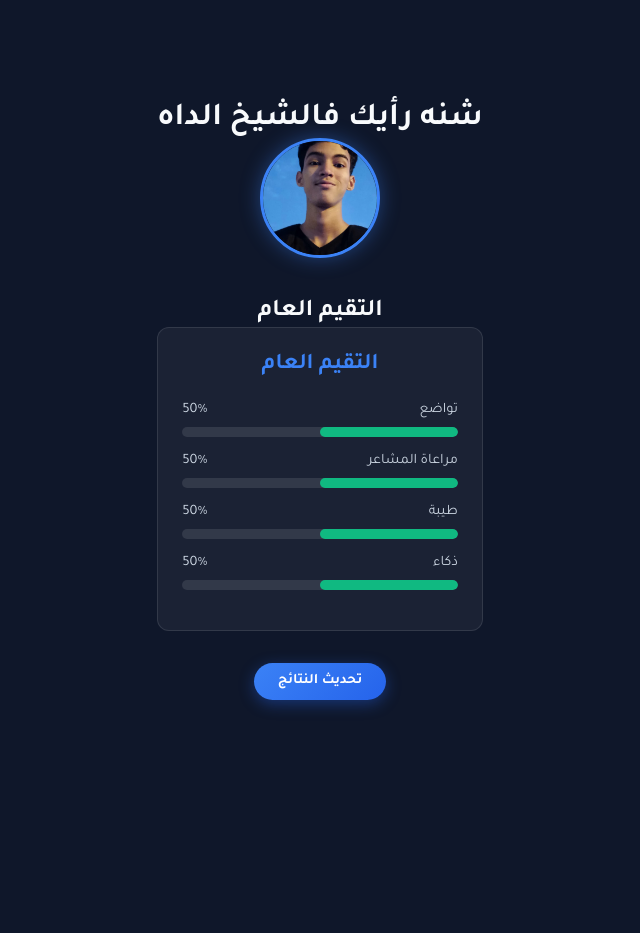
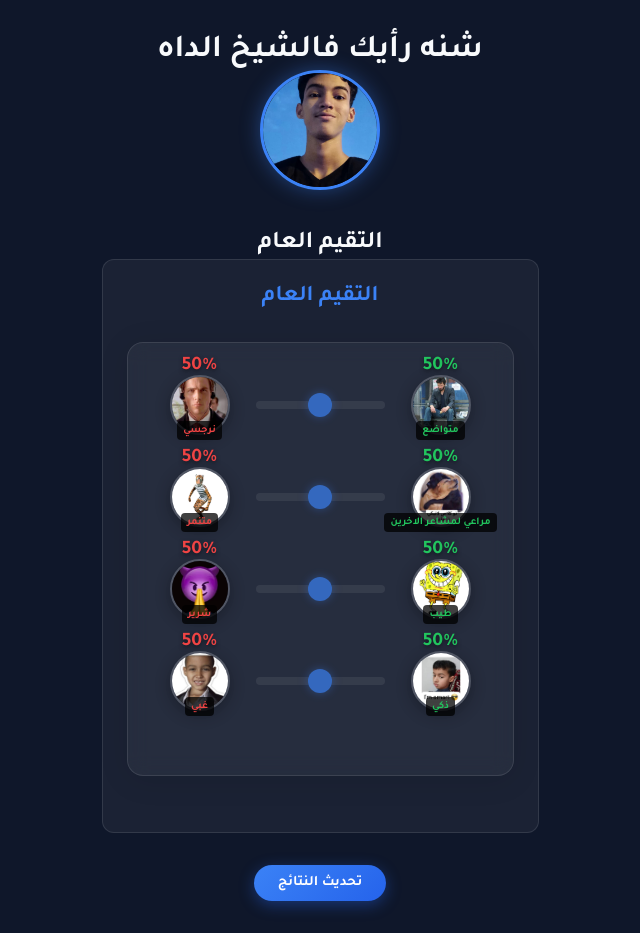
Before and after one commit to Cheikh-dah/Your-thoughts-on-me, a React (Vite) app: page /results in a window 1280 px wide. Shown: the whole page, without its empty margins (320-960 px from the left). Before the commit the page ends 800 px from the top, so only its background shows below. Built offline with nearby package versions, Linux system fonts and the light colour scheme; no server answers; the database is empty.

Commit message:
Update results cards to use Slider component with icons like rating card

```diff
--- a/src/components/ResultsView.jsx
+++ b/src/components/ResultsView.jsx
@@ -1,5 +1,16 @@
 import React from 'react';
+import Slider from './Slider';
 import './ResultsView.css';
+
+// Import images
+import humbleImg from '../../picts/humble.jpeg';
+import narcissistImg from '../../picts/narcessist.jpeg';
+import empethyImg from '../../picts/empethy.jpeg';
+import bullyImg from '../../picts/bully.jpeg';
+import niceImg from '../../picts/nice.jpeg';
+import badImg from '../../picts/bad.jpeg';
+import stupidImg from '../../picts/stupid.jpeg';
+import smartImg from '../../picts/smart.jpeg';
 
 const ResultsView = ({ userRatings, generalRatingsOverride }) => {
     // Use override if provided, otherwise default to 50% for all ratings
@@ -10,39 +21,92 @@
         smart: 50,
     };
 
-    const renderBar = (label, value, color) => (
-        <div className="result-item">
-            <div className="result-label">
-                <span>{label}</span>
-                <span>{value}%</span>
-            </div>
-            <div className="progress-bar-bg">
-                <div
-                    className="progress-bar-fill"
-                    style={{ width: `${value}%`, backgroundColor: color }}
-                ></div>
-            </div>
-        </div>
-    );
-
     return (
         <div className="results-container">
             {userRatings && (
                 <div className="results-panel">
                     <h3>تقييمك</h3>
-                    {renderBar('تواضع', userRatings.humble, '#3b82f6')}
-                    {renderBar('مراعاة المشاعر', userRatings.considerate, '#3b82f6')}
-                    {renderBar('طيبة', userRatings.kind, '#3b82f6')}
-                    {renderBar('ذكاء', userRatings.smart, '#3b82f6')}
+                    <div className="rating-card">
+                        <Slider
+                            leftLabel="متواضع"
+                            rightLabel="نرجسي"
+                            leftImage={humbleImg}
+                            rightImage={narcissistImg}
+                            value={userRatings.humble}
+                            onChange={() => {}}
+                            disabled={true}
+                        />
+                        <Slider
+                            leftLabel="مراعي لمشاعر الاخرين"
+                            rightLabel="متنمر"
+                            leftImage={empethyImg}
+                            rightImage={bullyImg}
+                            value={userRatings.considerate}
+                            onChange={() => {}}
+                            disabled={true}
+                        />
+                        <Slider
+                            leftLabel="طيب"
+                            rightLabel="شرير"
+                            leftImage={niceImg}
+                            rightImage={badImg}
+                            value={userRatings.kind}
+                            onChange={() => {}}
+                            disabled={true}
+                        />
+                        <Slider
+                            leftLabel="ذكي"
+                            rightLabel="غبي"
+                            leftImage={smartImg}
+                            rightImage={stupidImg}
+                            value={userRatings.smart}
+                            onChange={() => {}}
+                            disabled={true}
+                        />
+                    </div>
                 </div>
             )}
 
             <div className="results-panel">
                 <h3>التقيم العام</h3>
-                {renderBar('تواضع', generalRatings.humble, '#10b981')}
-                {renderBar('مراعاة المشاعر', generalRatings.considerate, '#10b981')}
-                {renderBar('طيبة', generalRatings.kind, '#10b981')}
-                {renderBar('ذكاء', generalRatings.smart, '#10b981')}
+                <div className="rating-card">
+                    <Slider
+                        leftLabel="متواضع"
+                        rightLabel="نرجسي"
+                        leftImage={humbleImg}
+                        rightImage={narcissistImg}
+                        value={generalRatings.humble}
+                        onChange={() => {}}
+                        disabled={true}
+                    />
+                    <Slider
+                        leftLabel="مراعي لمشاعر الاخرين"
+                        rightLabel="متنمر"
+                        leftImage={empethyImg}
+                        rightImage={bullyImg}
+                        value={generalRatings.considerate}
+                        onChange={() => {}}
+                        disabled={true}
+                    />
+                    <Slider
+                        leftLabel="طيب"
+                        rightLabel="شرير"
+                        leftImage={niceImg}
+                        rightImage={badImg}
+                        value={generalRatings.kind}
+                        onChange={() => {}}
+                        disabled={true}
+                    />
+                    <Slider
+                        leftLabel="ذكي"
+                        rightLabel="غبي"
+                        leftImage={smartImg}
+                        rightImage={stupidImg}
+                        value={generalRatings.smart}
+                        onChange={() => {}}
+                        disabled={true}
+                    />
+                </div>
             </div>
         </div>
     );
--- a/src/components/Slider.css
+++ b/src/components/Slider.css
@@ -112,3 +112,16 @@
 .slider-input::-webkit-slider-thumb:hover {
     transform: scale(1.1);
 }
+
+.slider-input:disabled {
+    opacity: 0.7;
+    cursor: not-allowed;
+}
+
+.slider-input:disabled::-webkit-slider-thumb {
+    cursor: not-allowed;
+}
+
+.slider-input:disabled::-webkit-slider-thumb:hover {
+    transform: scale(1);
+}
--- a/src/components/Slider.jsx
+++ b/src/components/Slider.jsx
@@ -1,7 +1,7 @@
 import React from 'react';
 import './Slider.css';
 
-const Slider = ({ leftLabel, rightLabel, leftImage, rightImage, value, onChange }) => {
+const Slider = ({ leftLabel, rightLabel, leftImage, rightImage, value, onChange, disabled = false }) => {
     const leftPercentage = 100 - value;
     const rightPercentage = value;
 
@@ -11,7 +11,7 @@
                 <div className="label-side">
                     {leftImage && <img src={leftImage} alt={leftLabel} className="trait-image" />}
                     <span className="label-left">{leftLabel}</span>
-                    {value < 50 && <span className="percentage-text percentage-left">{leftPercentage}%</span>}
+                    {value <= 50 && <span className="percentage-text percentage-left">{leftPercentage}%</span>}
                 </div>
                 <input
                     type="range"
@@ -20,11 +20,12 @@
                     value={value}
                     onChange={(e) => onChange(e.target.value)}
                     className="slider-input"
+                    disabled={disabled}
                 />
                 <div className="label-side">
                     <span className="label-right">{rightLabel}</span>
                     {rightImage && <img src={rightImage} alt={rightLabel} className="trait-image" />}
-                    {value > 50 && <span className="percentage-text percentage-right">{rightPercentage}%</span>}
+                    {value >= 50 && <span className="percentage-text percentage-right">{rightPercentage}%</span>}
                 </div>
             </div>
         </div>
```
